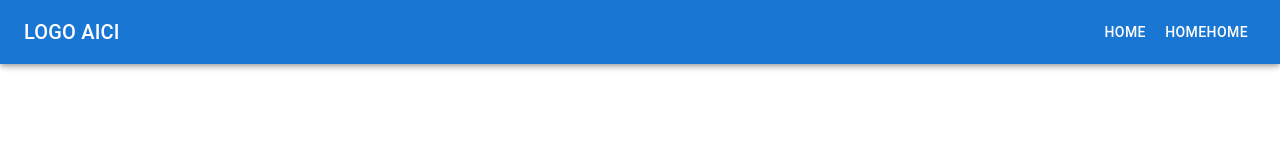
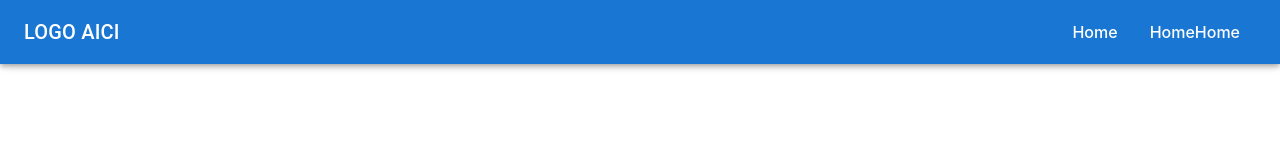
Before and after one commit to iCooKie123/catalog-online, a React (Vite) app: page /home in a window 1280 px wide. Shown: the top 160 px of the page. Built offline with nearby package versions, Linux system fonts and the light colour scheme.

Commit message:
Refactor navigation links in NavBar and DrawerContents components

```diff
--- a/src/components/navbar/drawer/DrawerContents.tsx
+++ b/src/components/navbar/drawer/DrawerContents.tsx
@@ -11,9 +11,13 @@ import { NavLink } from "react-router-dom";
 
 interface DrawerContentProps {
 	navItems: CustomRoute[];
+	closeDrawer: React.Dispatch<React.SetStateAction<boolean>>;
 }
 
-export const DrawerContents = ({ navItems }: DrawerContentProps) => {
+export const DrawerContents = ({
+	navItems,
+	closeDrawer,
+}: DrawerContentProps) => {
 	return (
 		<Box sx={{ textAlign: "center" }}>
 			<Typography
@@ -29,18 +33,26 @@ export const DrawerContents = ({ navItems }: DrawerContentProps) => {
 						<ListItem
 							key={item.path}
 							disablePadding>
+							<ListItemButton sx={{ textAlign: "center" }}>
 								<NavLink
 									to={`/${item.path}`} // Ensure the path is absolute
 									replace={true}
+									style={{
+										textDecoration: "none",
+										textAlign: "center",
+										width: "100%",
+									}}
 									className={({ isActive, isPending }) =>
 										isPending
 											? "pending"
 											: isActive
 											? "active"
 											: ""
-								}>
+									}
+									onClick={() => closeDrawer(false)}>
 									{item.text}
 								</NavLink>
+							</ListItemButton>
 						</ListItem>
 					))}
 				</List>
--- a/src/components/navbar/nav-bar/NavBar.tsx
+++ b/src/components/navbar/nav-bar/NavBar.tsx
@@ -6,16 +6,24 @@ import {
 	IconButton,
 	Toolbar,
 	Drawer,
+	List,
+	ListItem,
+	ListItemButton,
 } from "@mui/material";
 import MenuIcon from "@mui/icons-material/Menu";
 import { useState } from "react";
 import { DrawerContents } from "../drawer";
 import { CustomRoute } from "../../../models";
+import { NavLink } from "react-router-dom";
 
 interface NavBarProps {
 	navItems: CustomRoute[];
 }
-
+const flexContainer = {
+	display: "flex",
+	flexDirection: "row",
+	padding: 0,
+};
 export const NavBar = ({ navItems }: NavBarProps) => {
 	const [drawerOpen, setDrawerOpen] = useState(false);
 	const handleDrawerToggle = () => {
@@ -43,13 +51,40 @@ export const NavBar = ({ navItems }: NavBarProps) => {
 						LOGO AICI
 					</Typography>
 					<Box sx={{ display: { xs: "none", sm: "block" } }}>
-						{navItems.map((item) => (
-							<Button
-								key={item.path}
-								sx={{ color: "#fff" }}>
-								{item.text}
-							</Button>
-						))}
+						<nav>
+							<List sx={flexContainer}>
+								{navItems.map((item) => (
+									<ListItem
+										key={item.path}
+										disablePadding>
+										<ListItemButton
+											sx={{ textAlign: "center" }}>
+											<NavLink
+												to={`/${item.path}`} // Ensure the path is absolute
+												replace={true}
+												style={{
+													textDecoration: "none",
+													textAlign: "center",
+													width: "100%",
+													color: "white",
+												}}
+												className={({
+													isActive,
+													isPending,
+												}) =>
+													isPending
+														? "pending"
+														: isActive
+														? "active"
+														: ""
+												}>
+												{item.text}
+											</NavLink>
+										</ListItemButton>
+									</ListItem>
+								))}
+							</List>
+						</nav>
 					</Box>
 				</Toolbar>
 			</AppBar>
@@ -67,7 +102,10 @@ export const NavBar = ({ navItems }: NavBarProps) => {
 						width: 240,
 					},
 				}}>
-				<DrawerContents navItems={navItems} />
+				<DrawerContents
+					navItems={navItems}
+					closeDrawer={setDrawerOpen}
+				/>
 			</Drawer>
 		</>
 	);
```
Lines whose indentation alone changed are shown as unchanged.
